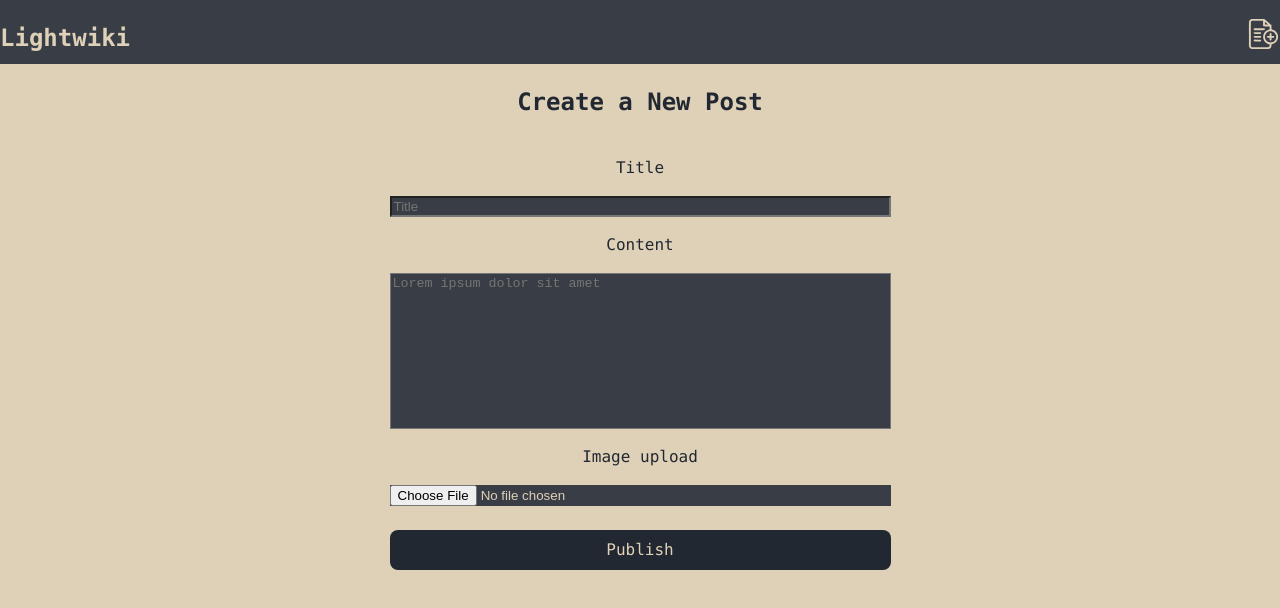
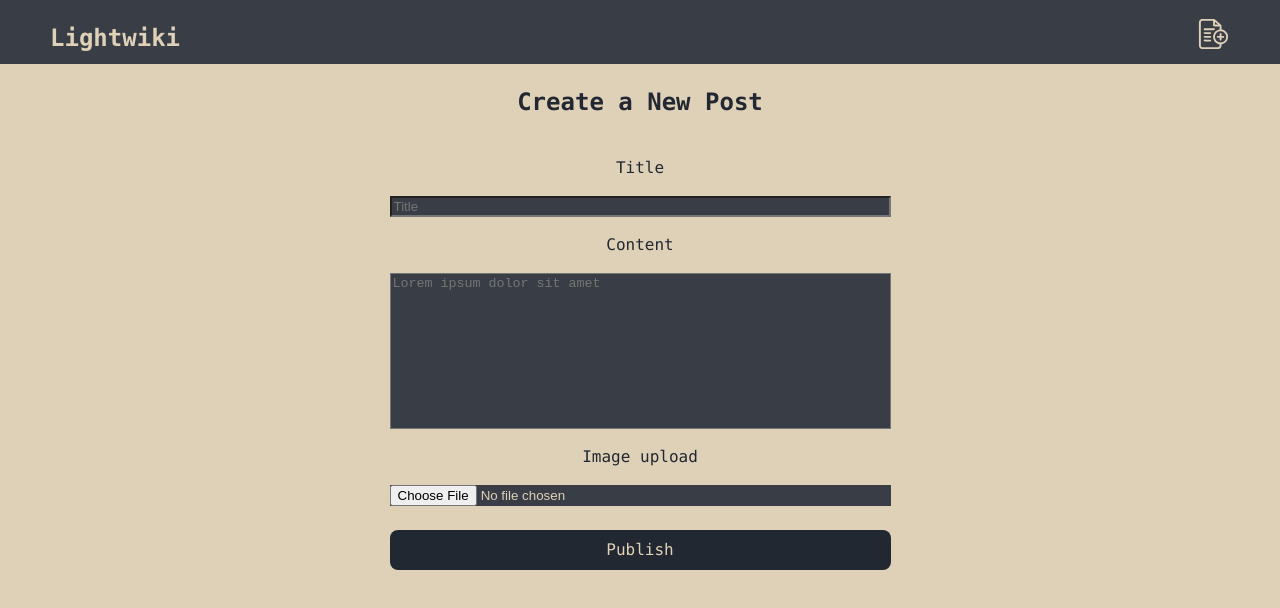
Before and after one commit to igorfrag/lightwiki-front, a React (Vite) app: page /posts/new-post in a window 1280 px wide. Shown: the top 608 px of the page. Built offline with nearby package versions, Linux system fonts and the light colour scheme.

Commit message:
header css touch-ups

```diff
--- a/src/App.css
+++ b/src/App.css
@@ -15,6 +15,8 @@
     justify-content: space-between;
     align-items: center;
     max-width: 1280px;
+    padding-left: 50px;
+    padding-right: 50px;
     margin: auto;
 }
 
@@ -93,6 +95,7 @@
 @media screen and (max-width: 480px) {
     .header-content {
         justify-content: space-around;
+        padding: 0;
     }
     .header-content > h1 {
         margin: 0px;
```
